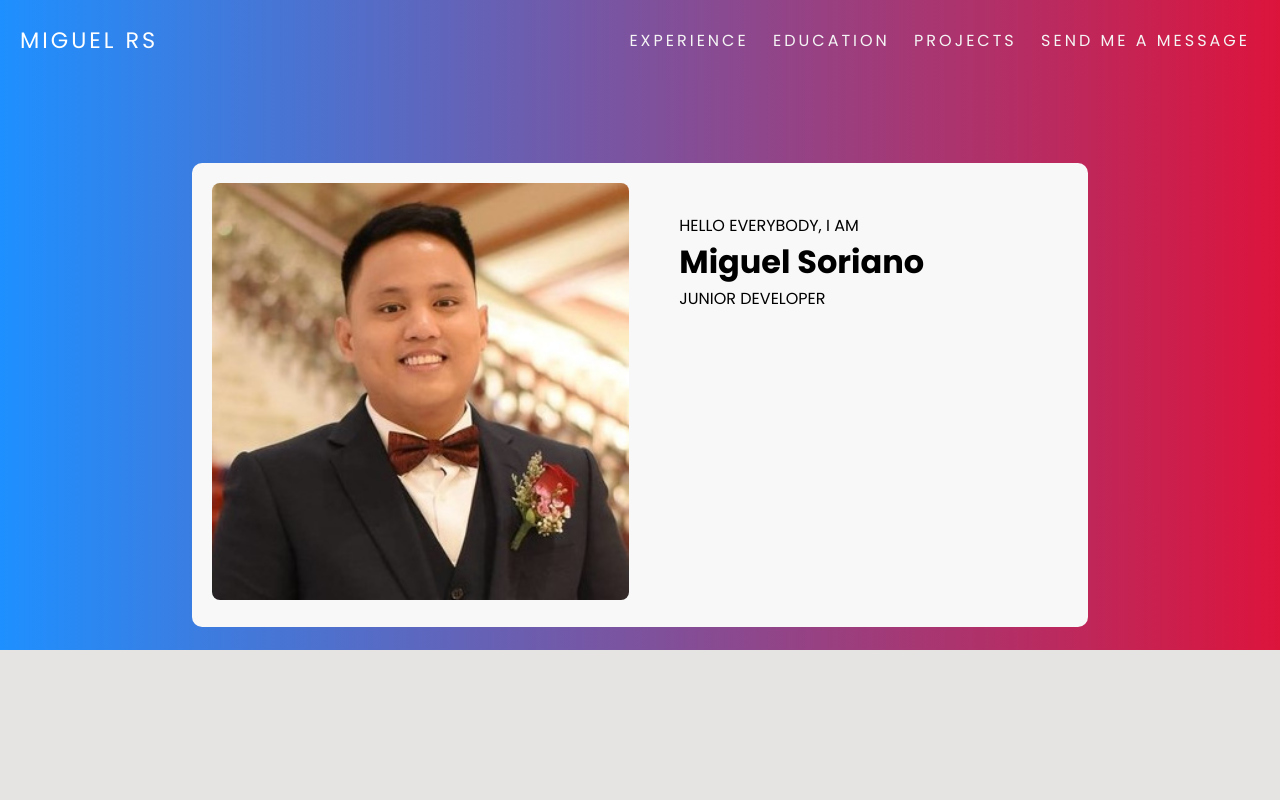
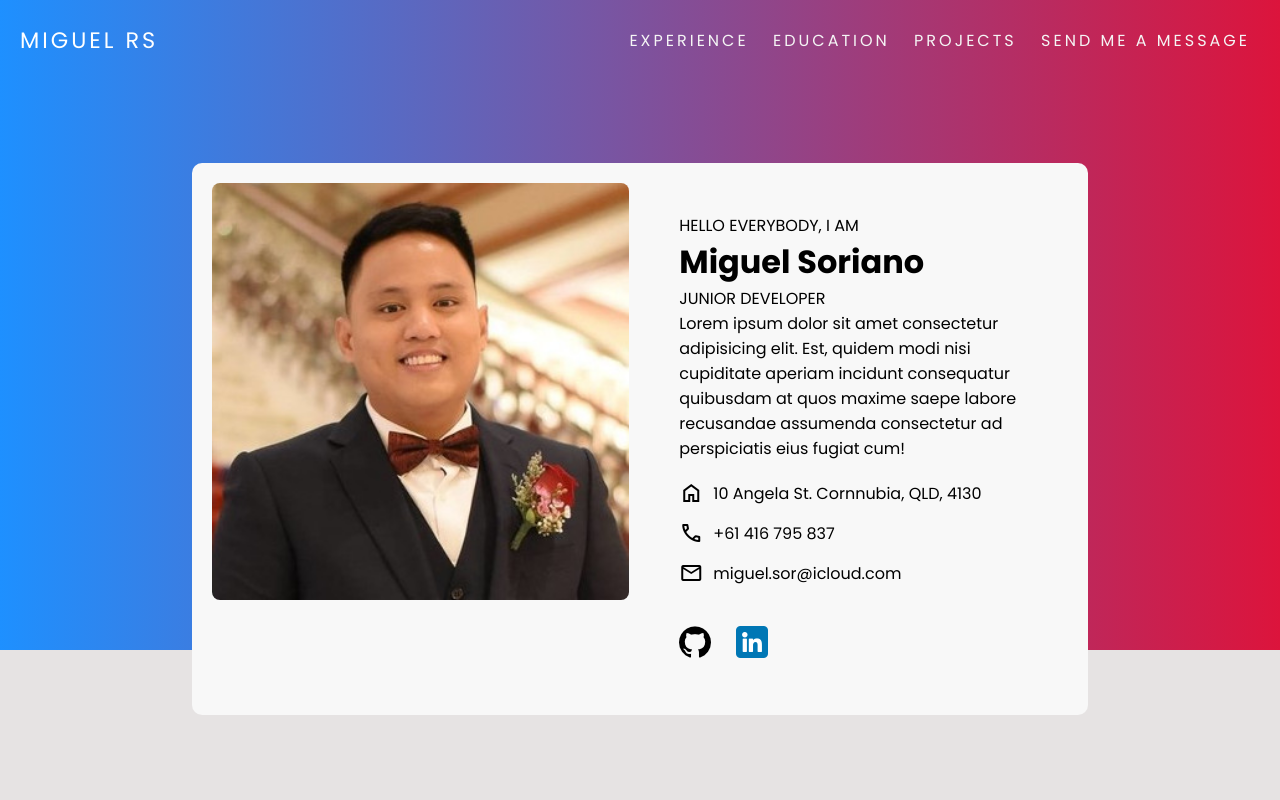
Before and after one commit to MigSor/my-personal-website, a plain HTML site: page index.html in a window 1280 px wide. Shown: the top 800 px of the page. Drawn offline with nearby package versions, Linux system fonts and the light colour scheme.

Commit message:
added info and icons

```diff
--- a/index.html
+++ b/index.html
@@ -4,6 +4,11 @@
     <meta charset="UTF-8" />
     <meta name="viewport" content="width=device-width, initial-scale=1.0" />
     <link rel="stylesheet" href="style.css" />
+    <!-- Goodle Icons -->
+    <link
+      rel="stylesheet"
+      href="https://fonts.googleapis.com/css2?family=Material+Symbols+Outlined:opsz,wght,FILL,GRAD@48,400,0,0"
+    />
     <title>My Personal Website</title>
   </head>
   <body>
@@ -27,6 +32,30 @@
               <p>HELLO EVERYBODY, I AM</p>
               <h1>Miguel Soriano</h1>
               <p>JUNIOR DEVELOPER</p>
+              <p>
+                Lorem ipsum dolor sit amet consectetur adipisicing elit. Est,
+                quidem modi nisi cupiditate aperiam incidunt consequatur
+                quibusdam at quos maxime saepe labore recusandae assumenda
+                consectetur ad perspiciatis eius fugiat cum!
+              </p>
+              <div class="info">
+                <div class="contact-right-info">
+                  <span class="material-symbols-outlined"> home </span>
+                  <p>10 Angela St. Cornnubia, QLD, 4130</p>
+                </div>
+                <div class="contact-right-info">
+                  <span class="material-symbols-outlined"> call </span>
+                  <p>+61 416 795 837</p>
+                </div>
+                <div class="contact-right-info">
+                  <span class="material-symbols-outlined"> mail </span>
+                  <p>miguel.sor@icloud.com</p>
+                </div>
+              </div>
+              <div class="social">
+                <img src="./images/iconGithub.png" alt="link to Github" />
+                <img src="./images/iconLinkedin.png" alt="link to Linkedin" />
+              </div>
             </div>
           </div>
         </div>
--- a/style.css
+++ b/style.css
@@ -27,6 +27,7 @@ body {
   align-items: center;
   padding: 0 20px;
   position: fixed;
+  z-index: 1;
 }
 
 .header p {
@@ -73,7 +74,32 @@ body {
 
 .contact-right {
   flex: 50%;
+
   padding: 30px;
+}
+
+.info {
+  display: flex;
+  flex-direction: column;
+  gap: 15px;
+  margin-top: 20px;
+}
+
+.social {
+  margin-top: 40px;
+}
+
+.social img {
+  width: 32px;
+}
+
+.social :first-child {
+  margin-right: 20px;
+}
+
+.contact-right-info {
+  display: flex;
+  gap: 10px;
 }
 
 .bot-hero {
```
Also changed, not shown: images/iconGithub.png (added), images/iconLinkedin.png (added).
